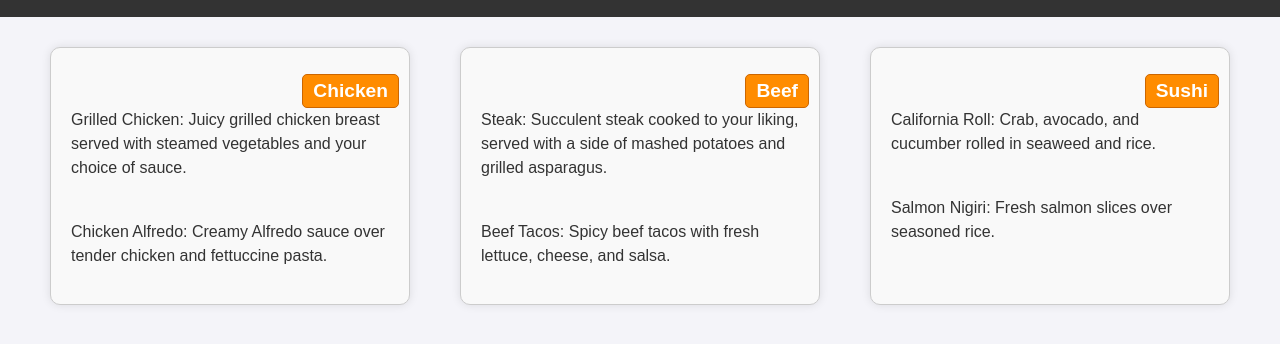
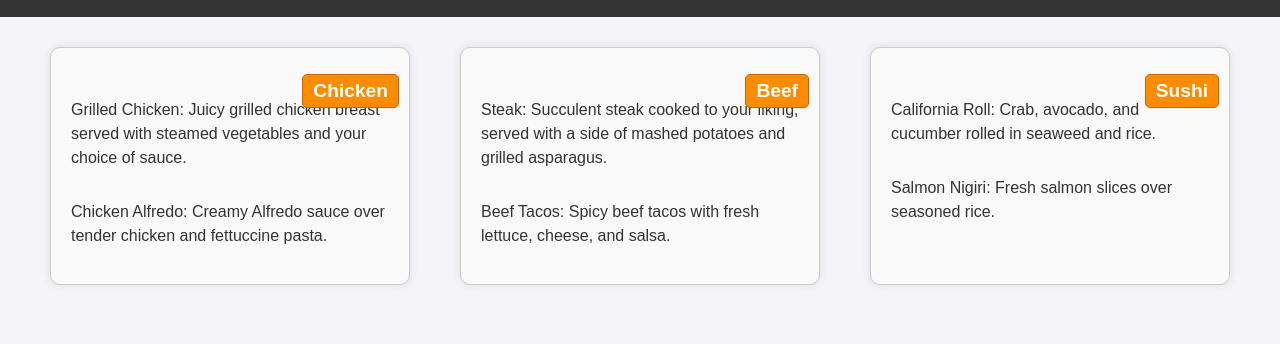
Before and after one commit to salahmed-ctrlz/CourseraLabs, a plain HTML site: page index.html in a window 1280 px wide. Shown: the part 68-412 px from the top of the page. Drawn offline with Linux system fonts and the light colour scheme.

Commit message:
Update styles.css

```diff
--- a/styles.css
+++ b/styles.css
@@ -51,9 +51,9 @@ h1 {
 }
 
 .section p {
-    margin-top: 40px;
+    margin-top: 30px;
     font-size: 1em;
-    line-height: 1.5em;
+    line-height: 1.5;
     color: #333;
 }
 
```
